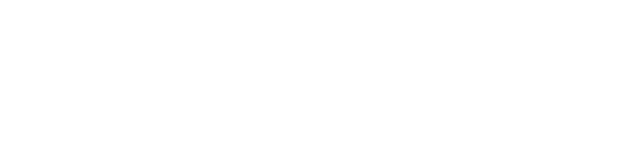
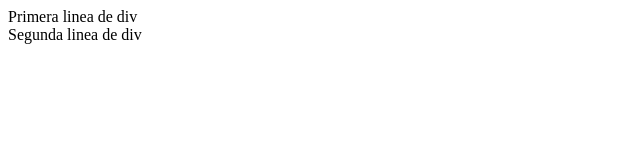
Before and after one commit to kevindg2004/Curso-Git, a plain HTML site: page index.html in a window 1280 px wide. Shown: the whole page, without its empty margins (0-640 px from the left). Drawn offline with Linux system fonts and the light colour scheme.

Commit message:
Second Commit

```diff
--- a/index.html
+++ b/index.html
@@ -6,6 +6,7 @@
     <title>Document</title>
 </head>
 <body>
-
+    <div>Primera linea de div </div>
+    <div>Segunda linea de div </div>
 </body>
 </html>
```
